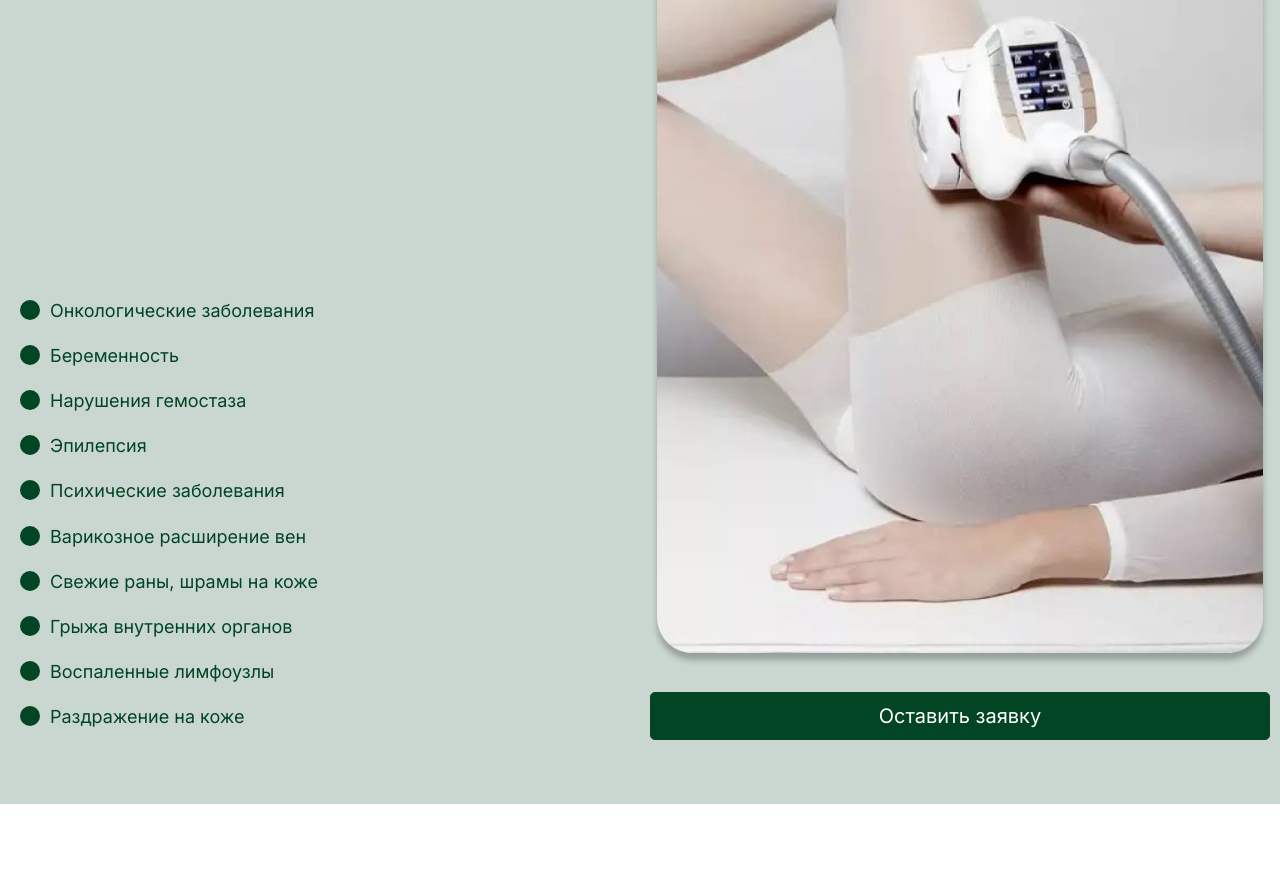
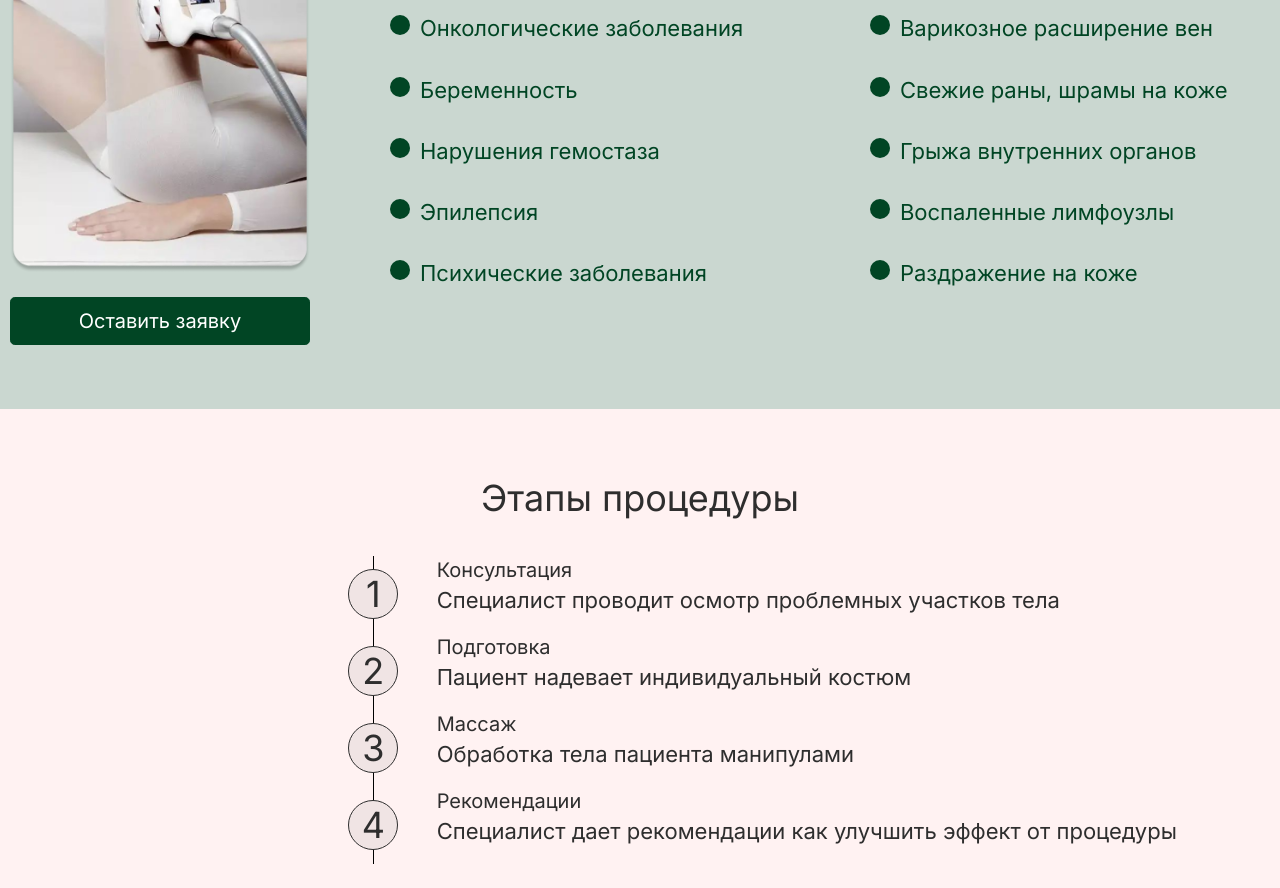
Before and after one commit to KuniLee/lpg-landing, a Vue app: page / in a window 1280 px wide. Shown: the part 1880-2768 px from the top of the page. Before the commit the page ends 2684 px from the top, so only its background shows below. Built offline with nearby package versions, Linux system fonts and the light colour scheme.

Commit message:
added stages

```diff
--- a/src/assets/styles/_breakpoints.scss
+++ b/src/assets/styles/_breakpoints.scss
@@ -9,19 +9,28 @@
     background-size: 90%;
   }
 }
-@include media-breakpoint-up(md) {
+@include media-breakpoint-up(sm) {
   .heading {
     font-size: 28px;
+  }
+  p {
+    font-size: 18px;
   }
 }
 @include media-breakpoint-up(lg) {
   .heading {
     font-size: 32px;
   }
+  p {
+    font-size: 20px;
+  }
 }
 @include media-breakpoint-up(xl) {
   .heading {
     font-size: 36px;
+  }
+  p {
+    font-size: 22px;
   }
 }
 @include media-breakpoint-up(xxl) {
--- a/src/assets/styles/variables.scss
+++ b/src/assets/styles/variables.scss
@@ -6,6 +6,11 @@ $primary: #014524;
 $mint: #cad7d0;
 $pink: #fff2f2;
 $green: #014524;
+$light-pink: #fff2f2;
+
+:root {
+  --bs-body-color: #2e2e2e;
+}
 
 $offcanvas-horizontal-width: 100%;
 $btn-close-opacity: 1;
--- a/src/components/TheContrList.vue
+++ b/src/components/TheContrList.vue
@@ -1,18 +1,21 @@
 <template>
-  <div class="back">
-    <div class="big-container">
+  <div class="position-relative">
+    <div class="bg-mint"></div>
+    <div class="big-container back">
       <div class="row">
-        <div class="col-12 col-sm-6 d-flex flex-column justify-content-between">
+        <div
+          class="col-12 col-sm-6 col-lg-9 d-flex flex-column justify-content-between order-lg-2"
+        >
           <h1 class="heading text-center">Противопоказания</h1>
-          <div class="row">
-            <ul class="list col-12 my-0">
+          <div class="row flex-grow-1">
+            <ul class="list col-12 col-lg-5 offset-lg-1 my-0">
               <template v-for="(item, index) in list" :key="item">
                 <li class="list-item" v-if="index < 5">
                   {{ item }}
                 </li>
               </template>
             </ul>
-            <ul class="list col-12 my-0 mb-4 mb-sm-0">
+            <ul class="list col-12 col-lg-5 offset-lg-1 my-0 mb-4 mb-sm-0">
               <template v-for="(item, index) in list" :key="item">
                 <li class="list-item" v-if="index > 4">
                   {{ item }}
@@ -22,7 +25,7 @@
           </div>
         </div>
 
-        <div class="col-12 col-sm-6">
+        <div class="col-12 col-sm-6 col-lg-3 order-lg-1">
           <img class="w-100" src="@/images/Contr_img.png" alt="" />
           <a class="btn btn-primary btn-lg w-100 mt-4" href="#" role="button"
             >Оставить заявку</a
@@ -54,19 +57,29 @@ export default {
 </script>
 
 <style lang="scss">
+.bg-mint {
+  background-color: #cad7d0;
+  position: absolute;
+  bottom: 0;
+  height: calc(100% - 15vh);
+  width: 100%;
+  z-index: -1;
+}
 .back {
-  background-color: $mint;
   padding-top: 8vh;
   padding-bottom: 8vh;
 }
 .list {
   list-style: none;
+  display: flex;
+  flex-direction: column;
+  justify-content: space-around;
 }
 
 .list-item {
   line-height: 140%;
   color: $green;
-  padding: 8px;
+  padding: 8px 5%;
   font-size: 16px;
 }
 .contr-img {
@@ -87,8 +100,20 @@ export default {
 }
 @include media-breakpoint-up(md) {
   .list-item {
-    padding: 10px;
+    padding: 10px 5%;
     font-size: 18px;
+    margin-left: -20px;
+  }
+}
+@include media-breakpoint-up(lg) {
+  .list {
+    justify-content: center;
+  }
+}
+@include media-breakpoint-up(xl) {
+  .list-item {
+    font-size: 22px;
+    padding: 4% 0;
   }
 }
 </style>
--- a/src/components/TheEffectCards.vue
+++ b/src/components/TheEffectCards.vue
@@ -11,7 +11,7 @@
           <div
             class="card__effects position-relative pt-4 d-flex flex-column justify-content-between"
           >
-            <p class="card-title text-black text-center">{{ card.title }}</p>
+            <p class="text-black text-center">{{ card.title }}</p>
             <img
               class="w-100"
               :src="require(`@/images/efforts/${card.id}.png`)"
@@ -52,19 +52,10 @@ export default {
   font-size: 16px;
   line-height: 140%;
 }
-@include media-breakpoint-up(sm) {
-  .card-title {
-    font-size: 18px;
-  }
-}
+
 @include media-breakpoint-up(md) {
   .slogan {
     font-size: 34px;
   }
 }
-@include media-breakpoint-up(xl) {
-  .card-title {
-    font-size: 22px;
-  }
-}
 </style>
--- /dev/null
+++ b/src/components/TheStages.vue
@@ -0,0 +1,90 @@
+<template>
+  <div class="back bg-light-mint">
+    <div class="big-container">
+      <h1 class="heading text-center">Этапы процедуры</h1>
+      <div class="row">
+        <div v-for="stage in stages" :key="stage.id" class="col-12">
+          <div class="row">
+            <div class="col-1 d-sm-block d-none"></div>
+            <div
+              class="col-3 col-sm-1 offset-sm-2 d-flex align-items-center position-relative"
+            >
+              <div class="line position-absolute"></div>
+              <div
+                class="circle text-center position-absolute top-50 start-50 translate-middle"
+              >
+                {{ stage.id }}
+              </div>
+            </div>
+            <div class="col-9 col-sm-8">
+              <span class="stage-title">{{ stage.title }}</span
+              ><br />
+              <p>{{ stage.text }}</p>
+            </div>
+          </div>
+        </div>
+      </div>
+    </div>
+  </div>
+</template>
+
+<script>
+export default {
+  setup() {
+    const stages = [
+      {
+        id: 1,
+        title: 'Консультация',
+        text: 'Специалист проводит осмотр проблемных участков тела',
+      },
+      {
+        id: 2,
+        title: 'Подготовка',
+        text: 'Пациент надевает индивидуальный костюм',
+      },
+      {
+        id: 3,
+        title: 'Массаж',
+        text: 'Обработка тела пациента манипулами',
+      },
+      {
+        id: 4,
+        title: 'Рекомендации',
+        text: 'Специалист дает рекомендации как улучшить эффект от процедуры',
+      },
+    ]
+    return { stages }
+  },
+}
+</script>
+
+<style lang="scss">
+.bg-light-mint {
+  background-color: $light-pink;
+}
+.circle {
+  background: #f0e4e4;
+  border: 1px solid $black;
+  border-radius: 50%;
+
+  width: 50px;
+  height: 50px;
+  font-size: 36px;
+  padding: auto;
+  line-height: 48px;
+}
+.line {
+  width: 1px; /* Line width */
+  background-color: black;
+  height: 100%;
+
+  left: 50%;
+  position: absolute;
+}
+
+.stage-title {
+  font-size: 20px;
+  line-height: 140%;
+  margin-top: 6px;
+}
+</style>
--- a/src/views/Home.vue
+++ b/src/views/Home.vue
@@ -2,14 +2,17 @@
   <the-head></the-head>
   <the-effect-cards></the-effect-cards>
   <the-contr-list></the-contr-list>
+  <the-stages></the-stages>
 </template>
 
 <script>
 import TheEffectCards from '@/components/TheEffectCards.vue'
 import TheHead from '@/components/TheHead.vue'
 import TheContrList from '@/components/TheContrList.vue'
+
+import TheStages from '@/components/TheStages.vue'
 export default {
   name: 'Home',
-  components: { TheHead, TheEffectCards, TheContrList },
+  components: { TheHead, TheEffectCards, TheContrList, TheStages },
 }
 </script>
```
